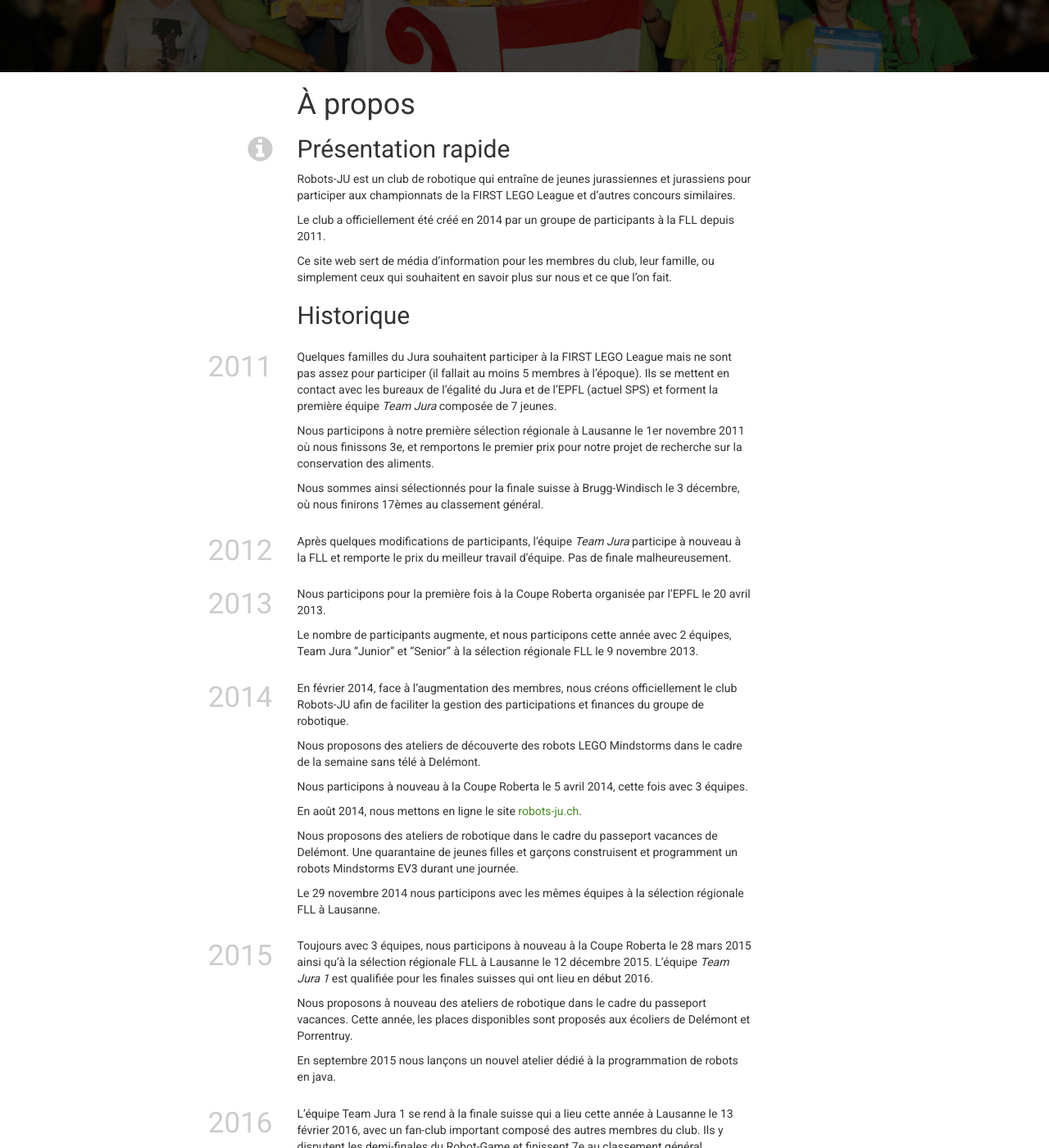
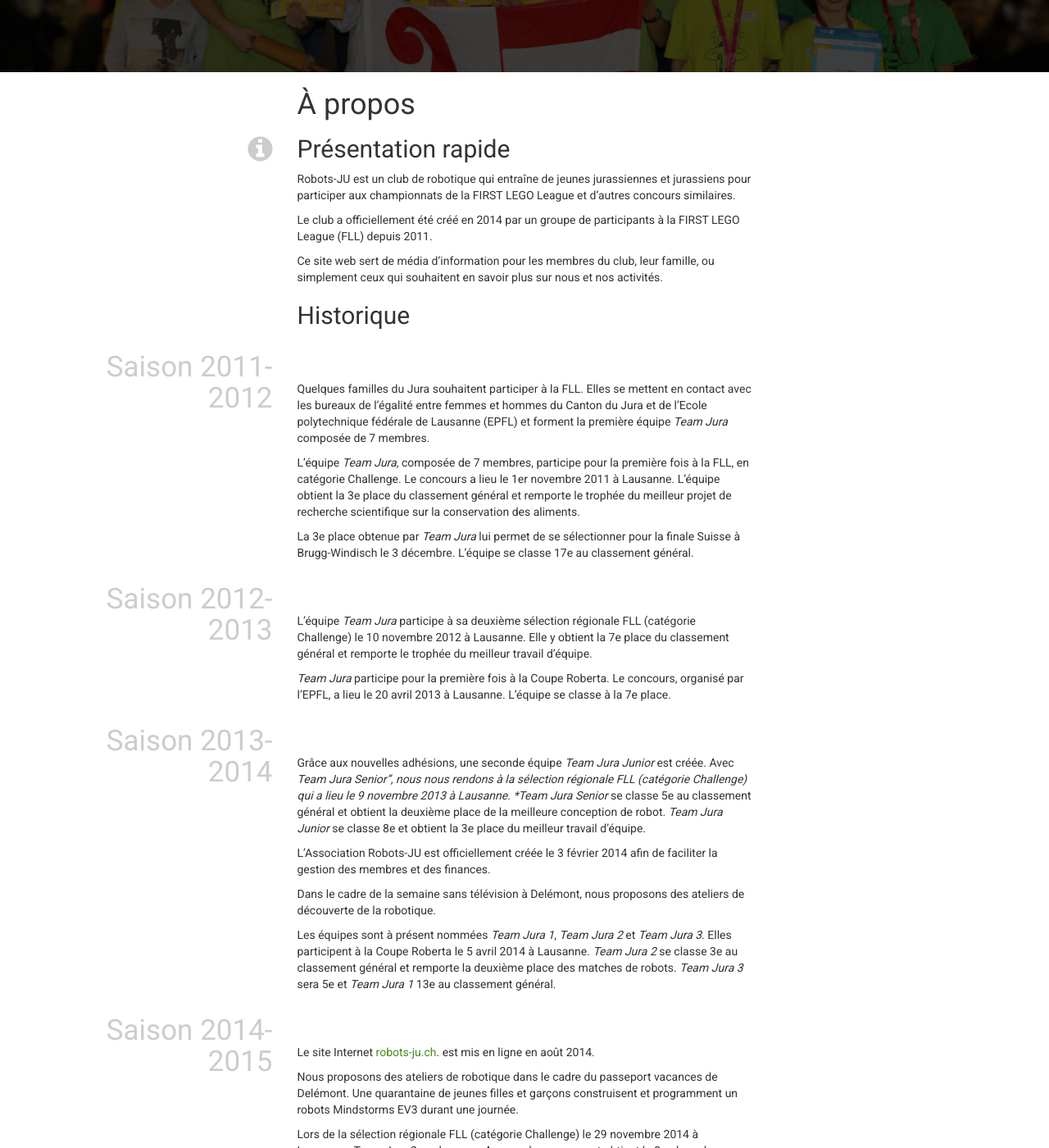
Before and after one commit to robots-ju/robots-ju.ch, a Jekyll site: the page built from about.md, in a window 1280 px wide and 1400 px high, scrolled down 288 px. Shown: the whole window at 82% size. Built offline with Jekyll 4.4.1, drawn with Linux system fonts in a browser that asks for light colours; comment, search, counter and statistics services are not loaded; some of the changed text lies outside the part shown.

Commit message:
1re MAJ de la page "A propos" (2011-2014)

```diff
--- a/about.md
+++ b/about.md
@@ -12,47 +12,47 @@ banner_text: Programmeurs de robots depuis 2011
 
 Robots-JU est un club de robotique qui entraîne de jeunes jurassiennes et jurassiens pour participer aux championnats de la FIRST LEGO League et d'autres concours similaires.
 
-Le club a officiellement été créé en 2014 par un groupe de participants à la FLL depuis 2011.
+Le club a officiellement été créé en 2014 par un groupe de participants à la FIRST LEGO League (FLL) depuis 2011.
 
-Ce site web sert de média d'information pour les membres du club, leur famille, ou simplement ceux qui souhaitent en savoir plus sur nous et ce que l'on fait.
+Ce site web sert de média d'information pour les membres du club, leur famille, ou simplement ceux qui souhaitent en savoir plus sur nous et nos activités.
 
 ## Historique
 
-### 2011
+### Saison 2011-2012
 {: class="side-title"}
 
-Quelques familles du Jura souhaitent participer à la FIRST LEGO League mais ne sont pas assez pour participer (il fallait au moins 5 membres à l'époque). Ils se mettent en contact avec les bureaux de l'égalité du Jura et de l'EPFL (actuel SPS) et forment la première équipe *Team Jura* composée de 7 jeunes.
+Quelques familles du Jura souhaitent participer à la FLL. Elles se mettent en contact avec les bureaux de l'égalité entre femmes et hommes du Canton du Jura et de l'Ecole polytechnique fédérale de Lausanne (EPFL) et forment la première équipe *Team Jura* composée de 7 membres.
 
-Nous participons à notre première sélection régionale à Lausanne le 1er novembre 2011 où nous finissons 3e, et remportons le premier prix pour notre projet de recherche sur la conservation des aliments.
+L'équipe *Team Jura*, composée de 7 membres, participe pour la première fois à la FLL, en catégorie Challenge. Le concours a lieu le 1er novembre 2011 à Lausanne. L'équipe obtient la 3e place du classement général et remporte le trophée du meilleur projet de recherche scientifique sur la conservation des aliments.
 
-Nous sommes ainsi sélectionnés pour la finale suisse à Brugg-Windisch le 3 décembre, où nous finirons 17èmes au classement général.
+La 3e place obtenue par *Team Jura* lui permet de se sélectionner pour la finale Suisse à Brugg-Windisch le 3 décembre. L'équipe se classe 17e au classement général.
 
-### 2012
+### Saison 2012-2013
 {: class="side-title"}
 
-Après quelques modifications de participants, l'équipe *Team Jura* participe à nouveau à la FLL et remporte le prix du meilleur travail d'équipe. Pas de finale malheureusement.
+L'équipe *Team Jura* participe à sa deuxième sélection régionale FLL (catégorie Challenge) le 10 novembre 2012 à Lausanne. Elle y obtient la 7e place du classement général et remporte le trophée du meilleur travail d'équipe.
 
-### 2013
+*Team Jura* participe pour la première fois à la Coupe Roberta. Le concours, organisé par l'EPFL, a lieu le 20 avril 2013 à Lausanne. L'équipe se classe à la 7e place.
+
+### Saison 2013-2014
 {: class="side-title"}
 
-Nous participons pour la première fois à la Coupe Roberta organisée par l'EPFL le 20 avril 2013.
+Grâce aux nouvelles adhésions, une seconde équipe *Team Jura Junior* est créée. Avec *Team Jura Senior", nous nous rendons à la sélection régionale FLL (catégorie Challenge) qui a lieu le 9 novembre 2013 à Lausanne. *Team Jura Senior* se classe 5e au classement général et obtient la deuxième place de la meilleure conception de robot. *Team Jura Junior* se classe 8e et obtient la 3e place du meilleur travail d'équipe.
 
-Le nombre de participants augmente, et nous participons cette année avec 2 équipes, Team Jura "Junior" et "Senior" à la sélection régionale FLL le 9 novembre 2013.
+L'Association Robots-JU est officiellement créée le 3 février 2014 afin de faciliter la gestion des membres et des finances.
 
-### 2014
+Dans le cadre de la semaine sans télévision à Delémont, nous proposons des ateliers de découverte de la robotique.
+
+Les équipes sont à présent nommées *Team Jura 1*, *Team Jura 2* et *Team Jura 3*. Elles participent à la Coupe Roberta le 5 avril 2014 à Lausanne. *Team Jura 2* se classe 3e au classement général et remporte la deuxième place des matches de robots. *Team Jura 3* sera 5e et *Team Jura 1* 13e au classement général.
+
+### Saison 2014-2015
 {: class="side-title"}
 
-En février 2014, face à l'augmentation des membres, nous créons officiellement le club Robots-JU afin de faciliter la gestion des participations et finances du groupe de robotique.
-
-Nous proposons des ateliers  de découverte des robots LEGO Mindstorms dans le cadre de la semaine sans télé à Delémont.
-
-Nous participons à nouveau à la Coupe Roberta le 5 avril 2014, cette fois avec 3 équipes.
-
-En août 2014, nous mettons en ligne le site [robots-ju.ch](https://robots-ju.ch/).
+Le site Internet [robots-ju.ch](https://robots-ju.ch/). est mis en ligne en août 2014.
 
 Nous proposons des ateliers de robotique dans le cadre du passeport vacances de Delémont. Une quarantaine de jeunes filles et garçons construisent et programment un robots Mindstorms EV3 durant une journée.
 
-Le 29 novembre 2014 nous participons avec les mêmes équipes à la sélection régionale FLL à Lausanne.
+Lors de la sélection régionale FLL (catégorie Challenge) le 29 novembre 2014 à Lausanne, *Team Jura 2* se classe au 4e rang du concours et obtient la 3e place des matches de robots et la 2e place de la meilleure conception de robot. *Team Jura 1* se classe 5e et obtient la 2e place du travail d'équipe. *Team Jura 3* se classe à la 6e place.
 
 ### 2015
 {: class="side-title"}
```
